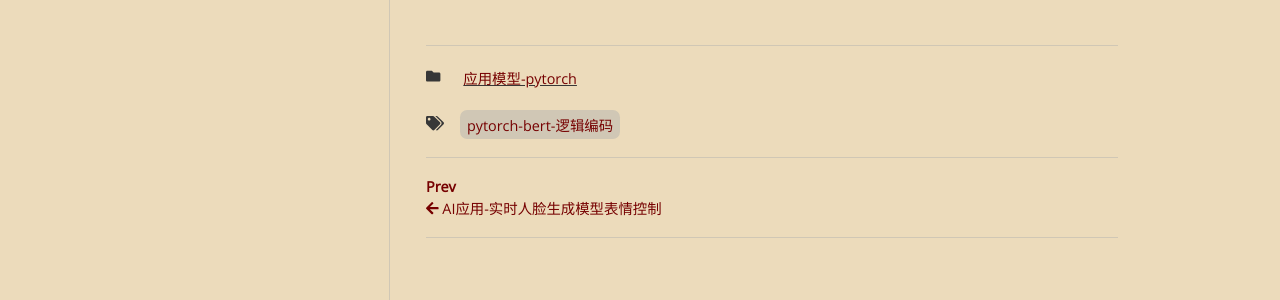
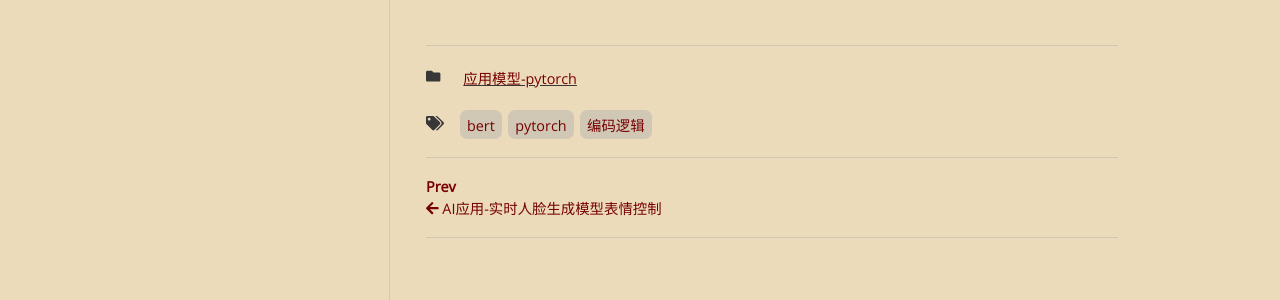
Before and after one commit to luhaofang/luhaofang.github.io, a Jekyll site: the page built from _posts/2022-12-19-mark.md, in a window 1280 px wide. Shown: the part 326-626 px from the top of the page. Built offline with Jekyll 4.4.1, drawn with Linux system fonts in a browser that asks for light colours; nearby versions of some CDN libraries; some web fonts are replaced.

```diff
--- a/_posts/2022-12-19-mark.md
+++ b/_posts/2022-12-19-mark.md
@@ -3,7 +3,7 @@ layout: post
 toc: true
 title: "AI应用-一种图形数据的编码逻辑"
 categories: 应用模型-pytorch
-tags: [pytorch，bert，逻辑编码]
+tags: [pytorch,  编码逻辑, bert]
 author:
   - David
 ---
```
